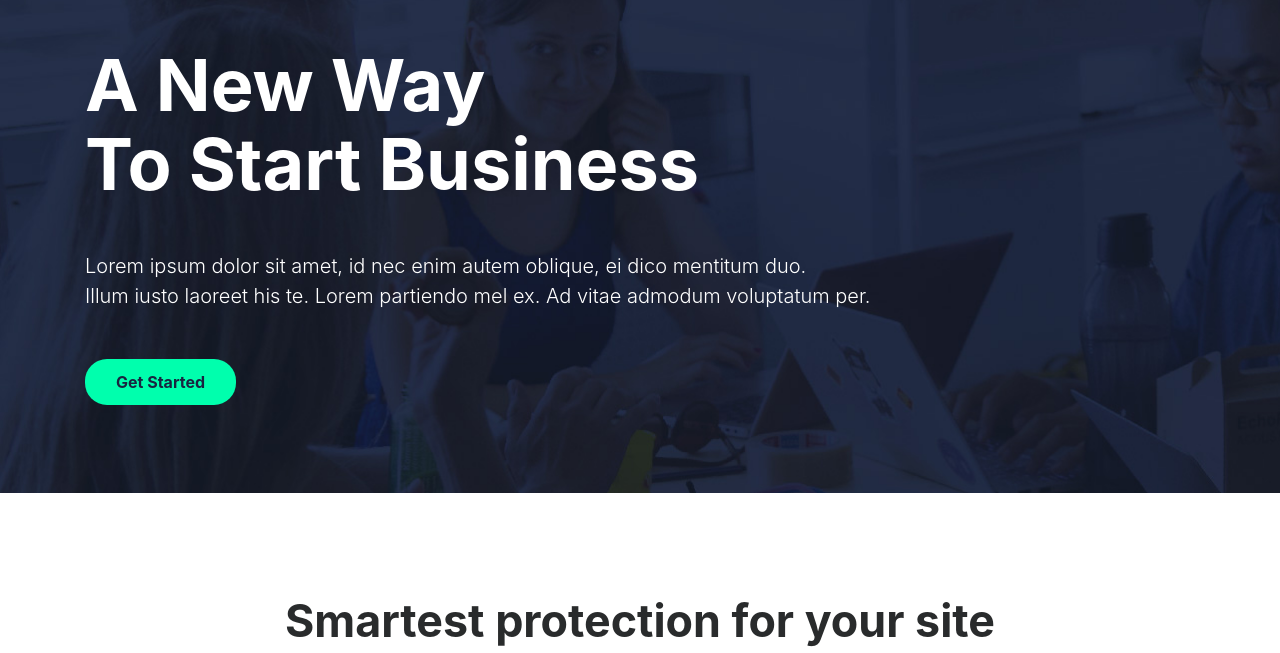
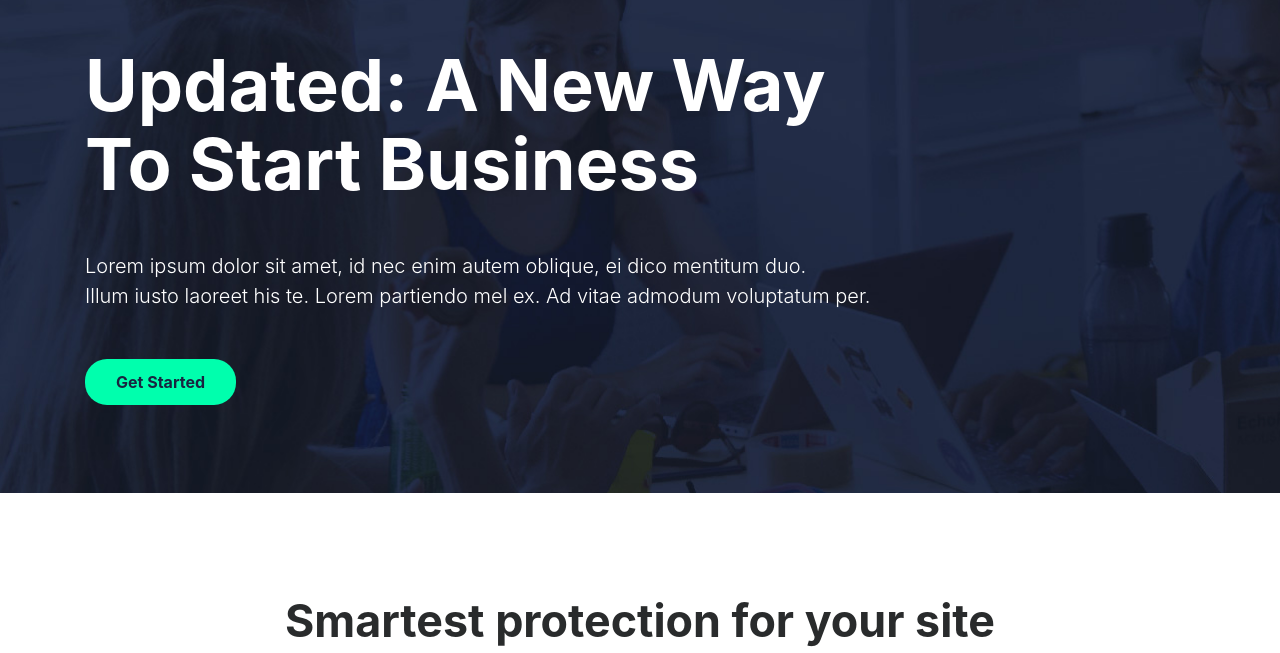
Before and after one commit to progrmoiz/devops-final-task-03, a plain HTML site: page index.html in a window 1280 px wide. Shown: the part 147-800 px from the top of the page. Drawn offline with Linux system fonts and the light colour scheme.

Commit message:
Update index.html

```diff
--- a/index.html
+++ b/index.html
@@ -32,7 +32,7 @@
                 </div>
             </header>
             <h1 data-aos="fade" data-aos-easing="linear" data-aos-duration="1000" data-aos-once="true" class="display-3 text-white font-weight-bold my-5">
-            	A New Way<br>
+            	Updated: A New Way<br>
             	To Start Business
             </h1>
             <p data-aos="fade" data-aos-easing="linear" data-aos-duration="1000" data-aos-once="true" class="lead text-white my-4">
```
